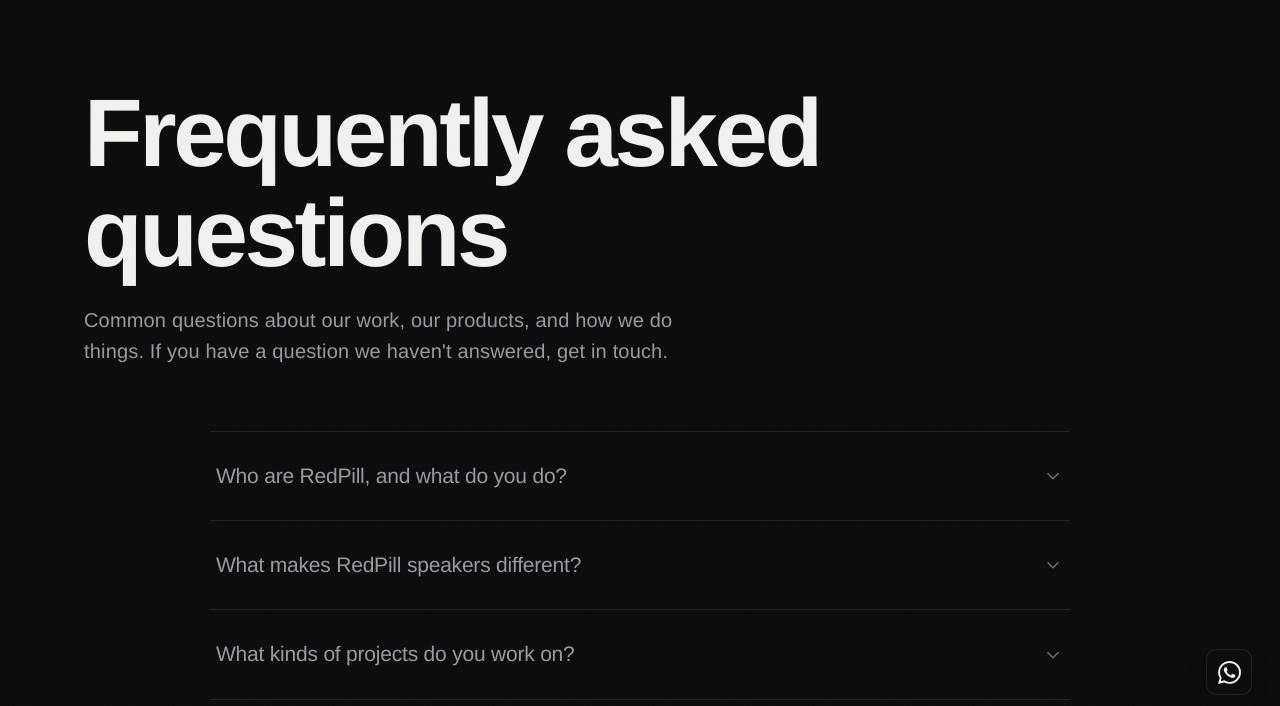
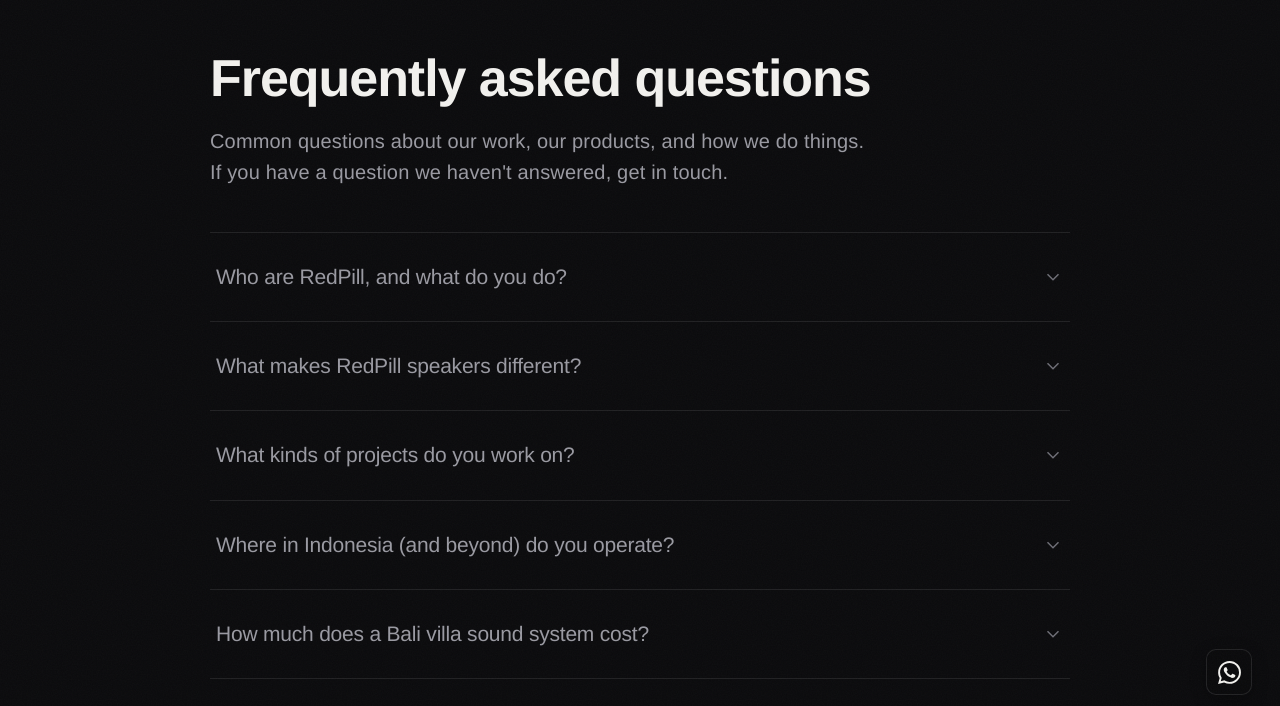
Before and after one commit to y4ckob/redpill-website, a plain HTML site: page faq.html in a window 1280 px wide. Shown: the part 77-783 px from the top of the page. Drawn offline with Linux system fonts and the light colour scheme.

Commit message:
FAQ: align header column with accordion, reduce H1 to standard page scale

```diff
--- a/assets/css/style.css
+++ b/assets/css/style.css
@@ -1529,7 +1529,12 @@
    Existing tokens only, no new colours. Rows work across every
    viewport and multiple rows may be open at the same time.
    ============================================================ */
-.faq-sec { padding-block: 0 clamp(80px, 13vh, 150px); }
+.faq-sec { padding-block: clamp(120px, 16vh, 160px) clamp(80px, 13vh, 150px); }
+/* header shares the accordion's 860px column and left edge; reference-page
+   scale (not hero), with a considered gap down to the first row */
+.faq-head { max-width: 860px; margin: 0 auto clamp(28px, 4vw, 44px); }
+.faq-head h1 { font-size: clamp(32px, 4.5vw, 52px); line-height: 1.05; letter-spacing: -0.02em; }
+.faq-head .lead { margin-top: 20px; max-width: 60ch; }
 .faq { max-width: 860px; margin: 0 auto; border-top: 1px solid var(--line); }
 .faq__item { position: relative; border-bottom: 1px solid var(--line); transition: background var(--t-fast) var(--ease); }
 .faq__heading { margin: 0; }
--- a/faq.html
+++ b/faq.html
@@ -179,17 +179,13 @@
   </button>
 </nav>
 
-<!-- HEADER -->
-<header class="cat-hero">
-  <div class="wrap">
-    <h1>Frequently asked questions</h1>
-    <p class="lead">Common questions about our work, our products, and how we do things. If you have a question we haven't answered, <a href="index.html#get-in-touch">get in touch</a>.</p>
-  </div>
-</header>
-
 <!-- FAQ -->
 <section class="sec faq-sec">
   <div class="wrap">
+    <header class="faq-head">
+      <h1>Frequently asked questions</h1>
+      <p class="lead">Common questions about our work, our products, and how we do things. If you have a question we haven't answered, <a href="index.html#get-in-touch">get in touch</a>.</p>
+    </header>
     <div class="faq" id="faqList">
 
       <div class="faq__item reveal" id="who-we-are">
```
